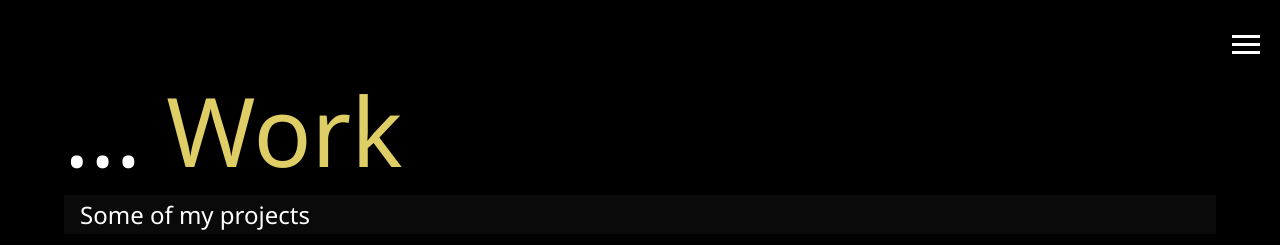
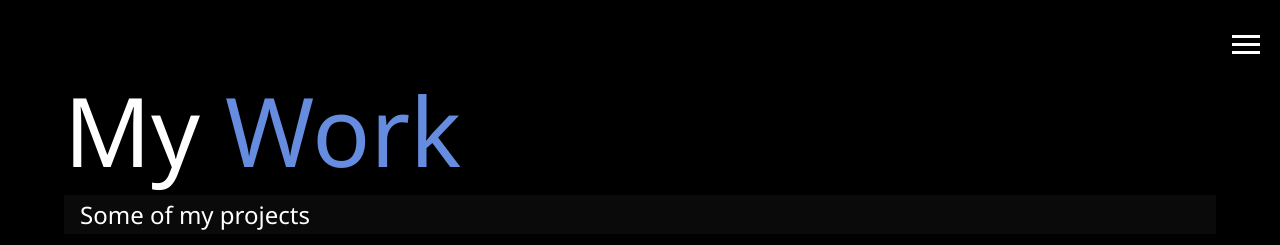
Before and after one commit to stephangriesel/stephangriesel.com, a website: page dist/work.html in a window 1280 px wide. Shown: the top 245 px of the page. Drawn offline with Linux system fonts and the light colour scheme.

```diff
--- a/scss/_config.scss
+++ b/scss/_config.scss
@@ -1,5 +1,5 @@
 $primary-color: #000;
-$secondary-color: #dfcd66;
+$secondary-color: #668cdf;
 $show-home-image: true;
 $home-image:url(../img/bg.jpg);
 $background-opacity:0.6;
```
Also changed, not shown: dist/css/main.css, dist/img/portrait.jpg, dist/img/portrait_small.jpg, dist/work.html.
